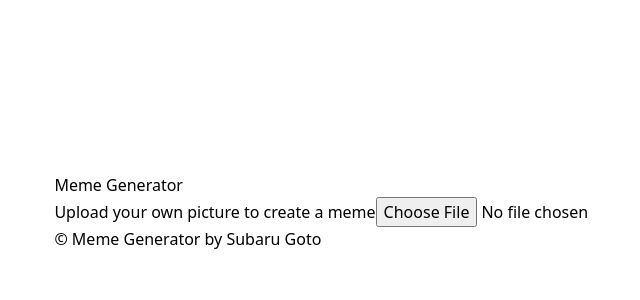
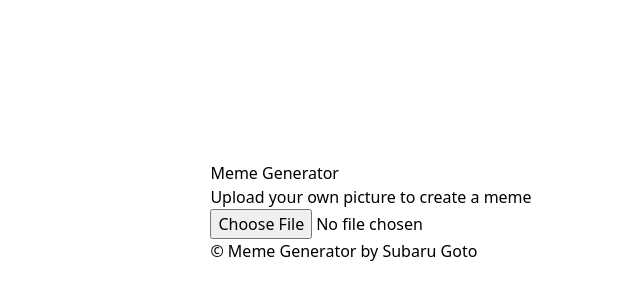
Before and after one commit to Subaru-Goto/meme-generator, a React (Vite) app: page /own-picture in a window 1280 px wide. Shown: the part 188-488 px from the top of the page, without its empty margins (269-909 px from the left). Built offline with nearby package versions, Linux system fonts and the light colour scheme.

Commit message:
adding the function to upload own picture

```diff
--- /dev/null
+++ b/src/components/InputText.jsx
@@ -0,0 +1,56 @@
+import { FaTrash } from 'react-icons/fa';
+
+const InputText = ({ isActive, setIsActive,
+   setTextCoordinates, textCoordinates }) => {
+
+  const handleDelete = (event, indexToDelete) => {
+    event.preventDefault();
+    event.stopPropagation();
+    setTextCoordinates(prevState => prevState.filter(
+      (_, index) => index !== indexToDelete)
+      );
+  };
+
+  const handleKeyDown = (event) => {
+    if (event.key === 'Enter') {
+      event.preventDefault();
+      event.target.blur();
+    };
+  };
+
+  return (
+    <>
+      {textCoordinates.map((coord, index) => (
+        <div
+          key={index}
+          style={{
+            position: 'absolute',
+            left: `${coord.x}px`,
+            top: `${coord.y}px`}}
+          className="flex"
+        >
+          {/* Distinguish between mouseDown and click event, and prevent onMouseDown event to happen */}
+          <div onMouseDown={(event) => event.preventDefault()}>
+            {isActive && <FaTrash onClick={(event) => handleDelete(event, index)} />}
+          </div>
+          <input
+            type="text"
+            className={`
+              sm:text-4xl
+              text-lg
+              bg-transparent
+              w-auto
+              break-words
+              whitespace-nowrap
+              ${isActive && "border"}`}
+            onKeyDown={handleKeyDown}
+            onBlur={() => setIsActive(false)}
+            onClick={() => setIsActive(true)}
+          />
+        </div>
+      ))}
+    </>
+  )
+}
+
+export default InputText
--- a/src/components/Layout.jsx
+++ b/src/components/Layout.jsx
@@ -4,7 +4,10 @@ import { Outlet } from "react-router-dom";
 
 const Layout = () => {
   return (
-    <div className="container">
+    <div className="
+    flex flex-col justify-between
+    max-w-[1280px] min-h-[900px]
+    lg:min-w-[1024px]">
       <Header />
         <Outlet />
       <Footer />
--- a/src/index.css
+++ b/src/index.css
@@ -12,14 +12,5 @@ body{
   padding: 0;
   display: grid;
   min-height: 100vh;
-  display: grid;
   place-content: center;
-
 }
-
-.container{
-  max-width: 1280px;
-  display: flex;
-  flex-direction: column;
-  justify-content: space-between;
-}
--- a/src/view/OwnPicture.jsx
+++ b/src/view/OwnPicture.jsx
@@ -1,17 +1,56 @@
-import { useState, useId } from "react";
+import { useState, useId, useRef } from "react";
+import InputText from "../components/InputText";
+import { FaTrash } from 'react-icons/fa';
 
 const OwnPicture = () => {
   const [uploadedImage, setUploadedImage] = useState(null);
+  const [textCoordinates, setTextCoordinates] = useState([]);
+  const [isActive, setIsActive] = useState();
+  const [isPictureUploaded, setIsPictureUploaded] = useState(false);
   const inputId = useId();
+  const inputRef = useRef();
 
   const handleImageUpload = (event) => {
     const imageData = event.target.files[0];
     setUploadedImage(URL.createObjectURL(imageData));
+    setIsPictureUploaded(true);
+  };
+
+  const handleImageClick = (event) => {
+    const x = (event.clientX);
+    const y = (event.clientY + window.scrollY);
+    setTextCoordinates(prev => [...prev, { x, y }]);
+    setIsActive(true);
+  };
+
+  const handleDeleteClick = () => {
+    setUploadedImage(null);
+    setIsPictureUploaded(false);
+    if (inputRef.current) {
+      inputRef.current.value = '';
+    }
   };
 
   return (
-    <div>
-      {uploadedImage && <img src={uploadedImage} alt="picture from user"/>}
+    <div className="
+    flex justify-center flex-col
+    w-[1280px] h-[500px] aspect-[4/3]">
+      {uploadedImage &&
+        <img
+          src={uploadedImage}
+          alt="picture from user"
+          className="
+            object-contain w-full h-full
+            aspect-auto mt-5"
+          onClick={handleImageClick}
+        />}
+
+      <InputText
+        isActive={isActive}
+        setIsActive={setIsActive}
+        setTextCoordinates={setTextCoordinates}
+        textCoordinates={textCoordinates} />
+
       <div className="
         flex flex-col justify-center
         items-center p-3">
@@ -20,12 +59,21 @@ const OwnPicture = () => {
           className="p-3">
           Upload your own picture to create a meme
         </label>
+        <div className="flex items-center">
           <input
             id={inputId}
             type="file"
+            ref={inputRef}
             accept="image/*"
-        onChange={handleImageUpload}/>
+            className={`mr-[-10px] ${isPictureUploaded? "text-slate-gray" :"text-red-700"}`}
+            onChange={handleImageUpload} />
+          {isPictureUploaded &&
+          <FaTrash
+           className="ml-[-10px]"
+           onClick={handleDeleteClick} /> }
         </div>
+      </div>
+
     </div>
   )
 }
--- a/src/view/RandomMeme.jsx
+++ b/src/view/RandomMeme.jsx
@@ -1,8 +1,8 @@
 import { useLoaderData } from "react-router-dom"
 import { fetchMeme } from "../api"
 import { useState } from "react";
-import { FaTrash } from 'react-icons/fa';
 import Button from "../components/Button";
+import InputText from "../components/InputText";
 
 export function loader () {
   return fetchMeme();
@@ -20,21 +20,7 @@ const RandomMeme = () => {
     const y = (event.clientY + window.scrollY);
     setTextCoordinates(prev => [...prev, { x, y }]);
     setIsActive(true);
-  };
 
-  const handleDelete = (event, indexToDelete) => {
-    event.preventDefault();
-    event.stopPropagation();
-    setTextCoordinates(prevState => prevState.filter(
-      (_, index) => index !== indexToDelete)
-      );
-  };
-
-  const handleKeyDown = (event) => {
-    if (event.key === 'Enter') {
-      event.preventDefault();
-      event.target.blur();
-    };
   };
 
   return (
@@ -51,38 +37,17 @@ const RandomMeme = () => {
             Next
           </Button>
       </div>
-      <div className="flex justify-center w-[1280px] h-[500px]">
+      <div className="flex justify-center w-[1280px] h-[500px] aspect-[4/3]">
         <img src={memes[index].url}
           onClick={handleImageClick}
-          className="object-contain w-full h-full aspect-auto"/>
-        {textCoordinates.map((coord, index) => (
-          <div
-            key={index}
-            style={{
-              position: 'absolute',
-              left: `${coord.x}px`,
-              top: `${coord.y}px`}}
-            className="flex"
-          >
-            <div onMouseDown={(event) => event.preventDefault()}>
-              {isActive && <FaTrash onClick={(event) => handleDelete(event, index)} />}
-            </div>
-            <input
-              type="text"
-              className={`
-                sm:text-4xl
-                text-lg
-                bg-transparent
-                w-auto
-                break-words
-                whitespace-nowrap
-                ${isActive && "border"}`}
-              onKeyDown={handleKeyDown}
-              onBlur={() => setIsActive(false)}
-              onClick={() => setIsActive(true)}
-            />
-          </div>
-        ))}
+          className="object-contain w-full h-full aspect-auto cursor-pointer"/>
+
+        <InputText
+          isActive={isActive}
+          setIsActive={setIsActive}
+          setTextCoordinates={setTextCoordinates}
+          textCoordinates={textCoordinates} />
+
       </div>
 
       <div className="flex justify-center">
```
Lines whose indentation alone changed are shown as unchanged.
